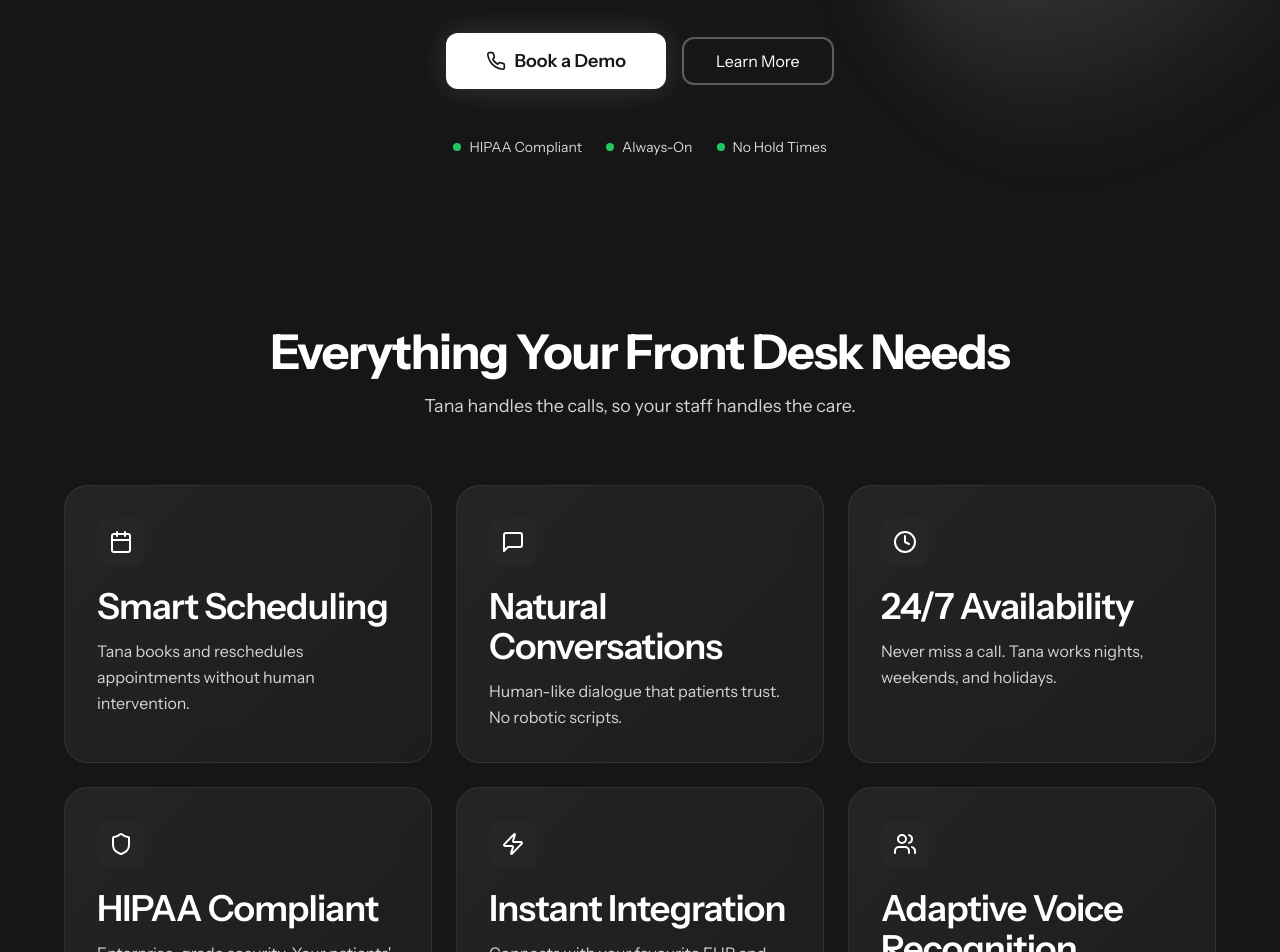
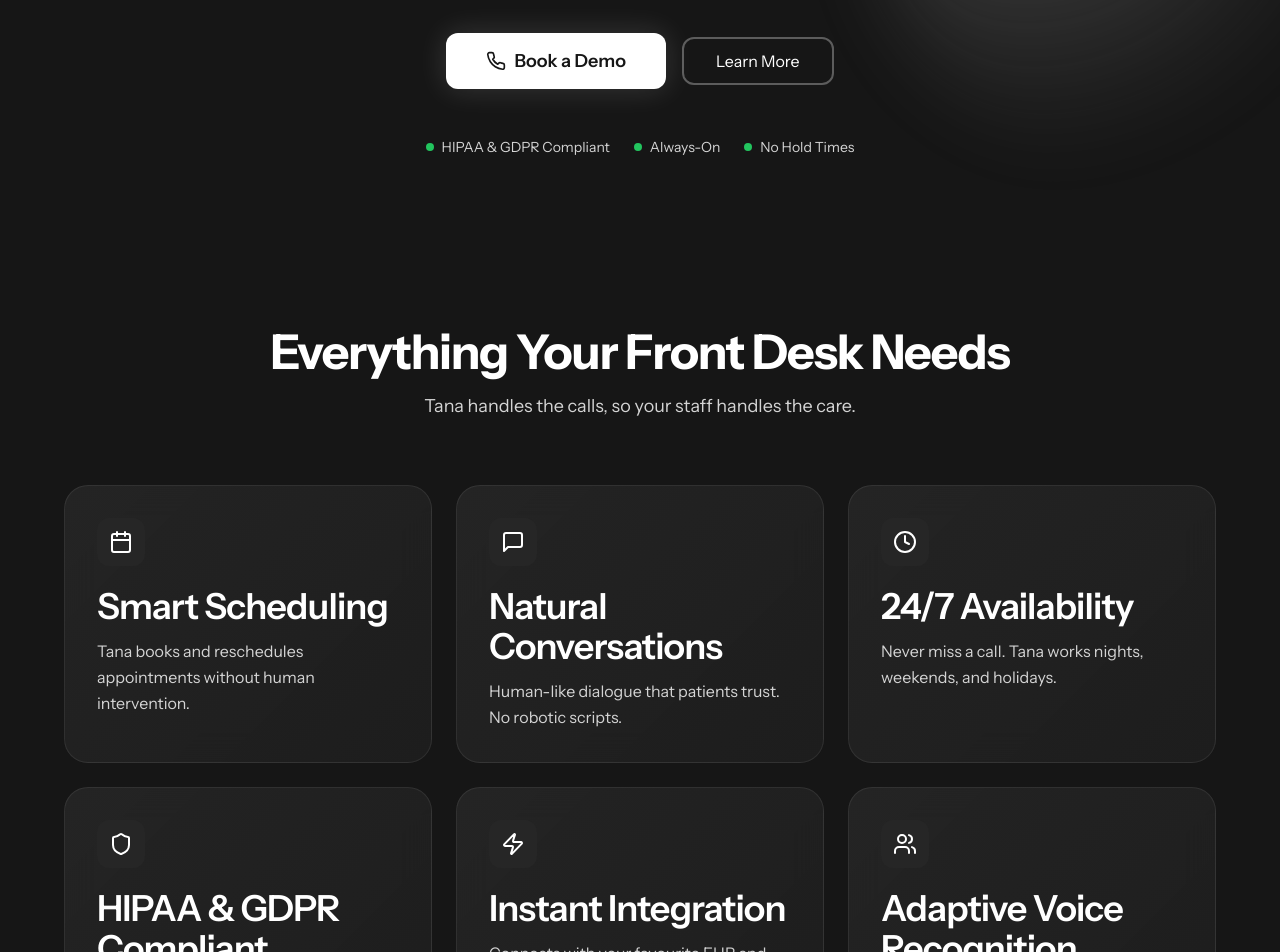
Before and after one commit to Tandem-Technologies/tana-website, a Next.js app: page / in a window 1280 px wide. Shown: the part 600-1552 px from the top of the page. Built offline with nearby package versions, Linux system fonts and the light colour scheme.

Commit message:
fix: update compliance text to include GDPR alongside HIPAA

```diff
--- a/app/page.tsx
+++ b/app/page.tsx
@@ -223,7 +223,7 @@
           <div className="flex flex-wrap items-center justify-center gap-6 text-sm text-neutral-300">
             <div className="flex items-center gap-2">
               <div className="w-2 h-2 rounded-full bg-green-500" />
-              <span>HIPAA Compliant</span>
+              <span>HIPAA & GDPR Compliant</span>
             </div>
             <div className="flex items-center gap-2">
               <div className="w-2 h-2 rounded-full bg-green-500" />
@@ -298,7 +298,7 @@
                 <Shield className="w-6 h-6" />
               </div>
               <h3 className="font-display text-3xl md:text-4xl font-semibold tracking-tight mb-3">
-                HIPAA Compliant
+                HIPAA & GDPR Compliant
               </h3>
               <p className="text-base text-neutral-300 leading-relaxed">
                 Enterprise-grade security. Your patients' data stays protected.
```
